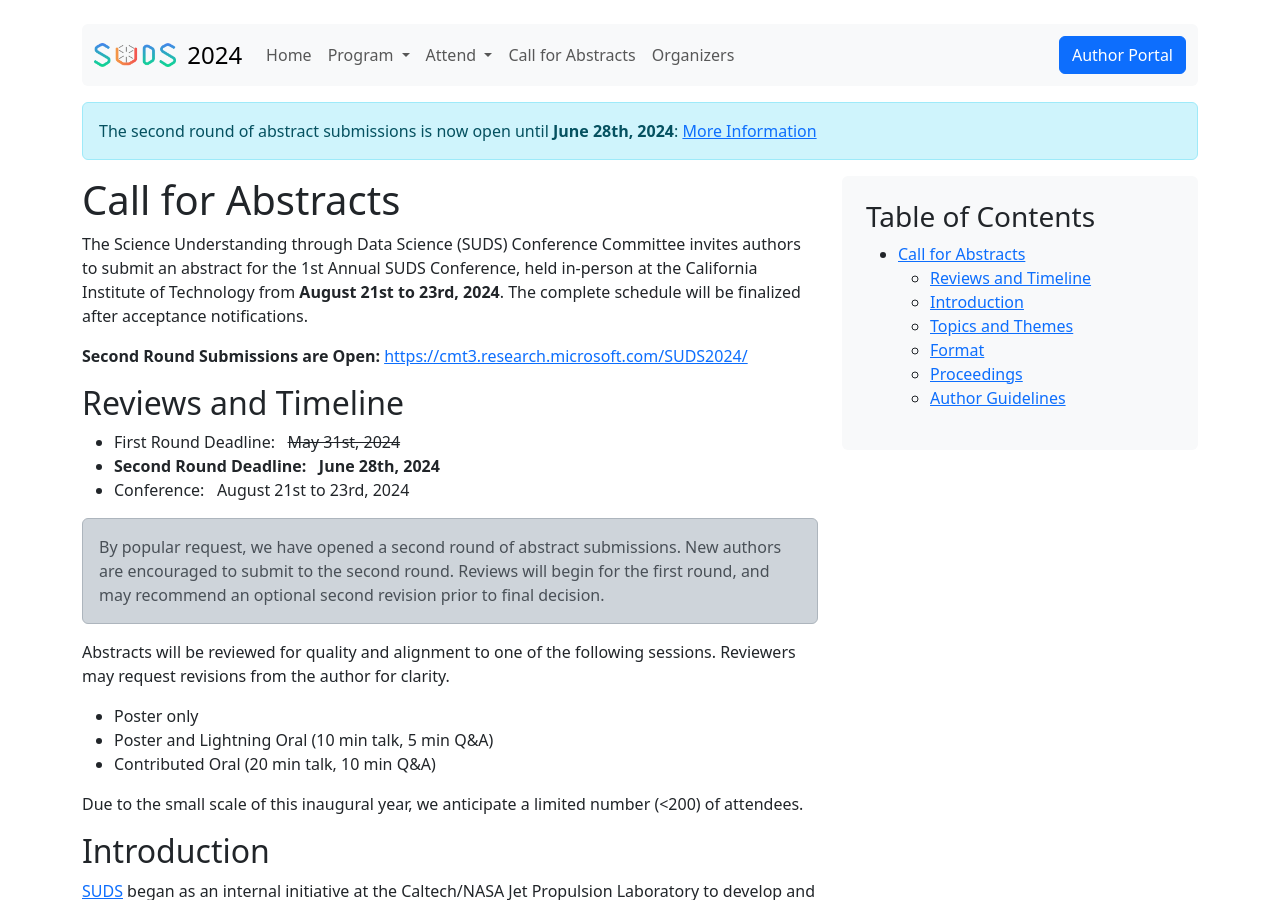
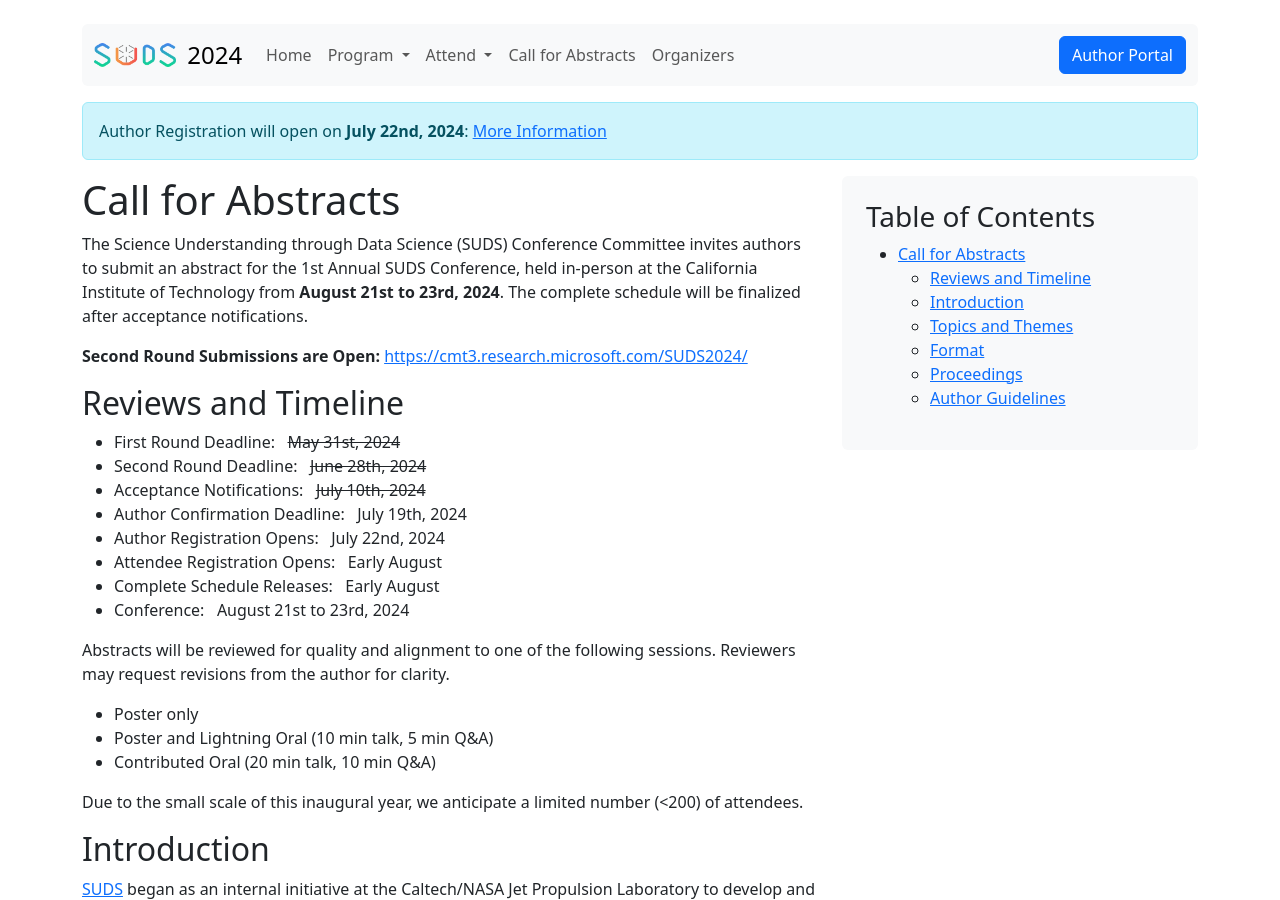
Before and after one commit to JPLMLIA/sudsconf, a Jekyll site: the page built from call.md, in a window 1280 px wide and 900 px high. Built offline with Jekyll 4.4.1, drawn with Linux system fonts in a browser that asks for light colours; a script that is not in the unit is left out; comment, search, counter and statistics services are not loaded.

Commit message:
Updated timelines

```diff
--- a/_includes/header.html
+++ b/_includes/header.html
@@ -52,7 +52,7 @@
 </header>
 
 <div class="alert alert-info" role="info">
-  The second round of abstract submissions is now open until <strong>June 28th, 2024</strong>: <a href="/call.html">More Information</a>
+  Author Registration will open on <strong>July 22nd, 2024</strong>: <a href="/attend/register.html">More Information</a>
 </div>
 
 <style>
--- a/call.md
+++ b/call.md
@@ -15,12 +15,13 @@ The Science Understanding through Data Science (SUDS) Conference Committee invit
 
 ## Reviews and Timeline
 - First Round Deadline: &nbsp; ~~May 31st, 2024~~
-- **Second Round Deadline: &nbsp; June 28th, 2024**
+- Second Round Deadline: &nbsp; ~~June 28th, 2024~~
+- Acceptance Notifications: &nbsp; ~~July 10th, 2024~~
+- Author Confirmation Deadline: &nbsp; July 19th, 2024
+- Author Registration Opens: &nbsp; July 22nd, 2024
+- Attendee Registration Opens: &nbsp; Early August
+- Complete Schedule Releases: &nbsp; Early August
 - Conference: &nbsp; August 21st to 23rd, 2024
-
-<div class="alert alert-dark" role="info">
-    By popular request, we have opened a second round of abstract submissions. New authors are encouraged to submit to the second round. Reviews will begin for the first round, and may recommend an optional second revision prior to final decision.
-</div>
 
 Abstracts will be reviewed for quality and alignment to one of the following sessions. Reviewers may request revisions from the author for clarity.
 - Poster only
```
Also changed, not shown: index.md (+3 -2 lines).
